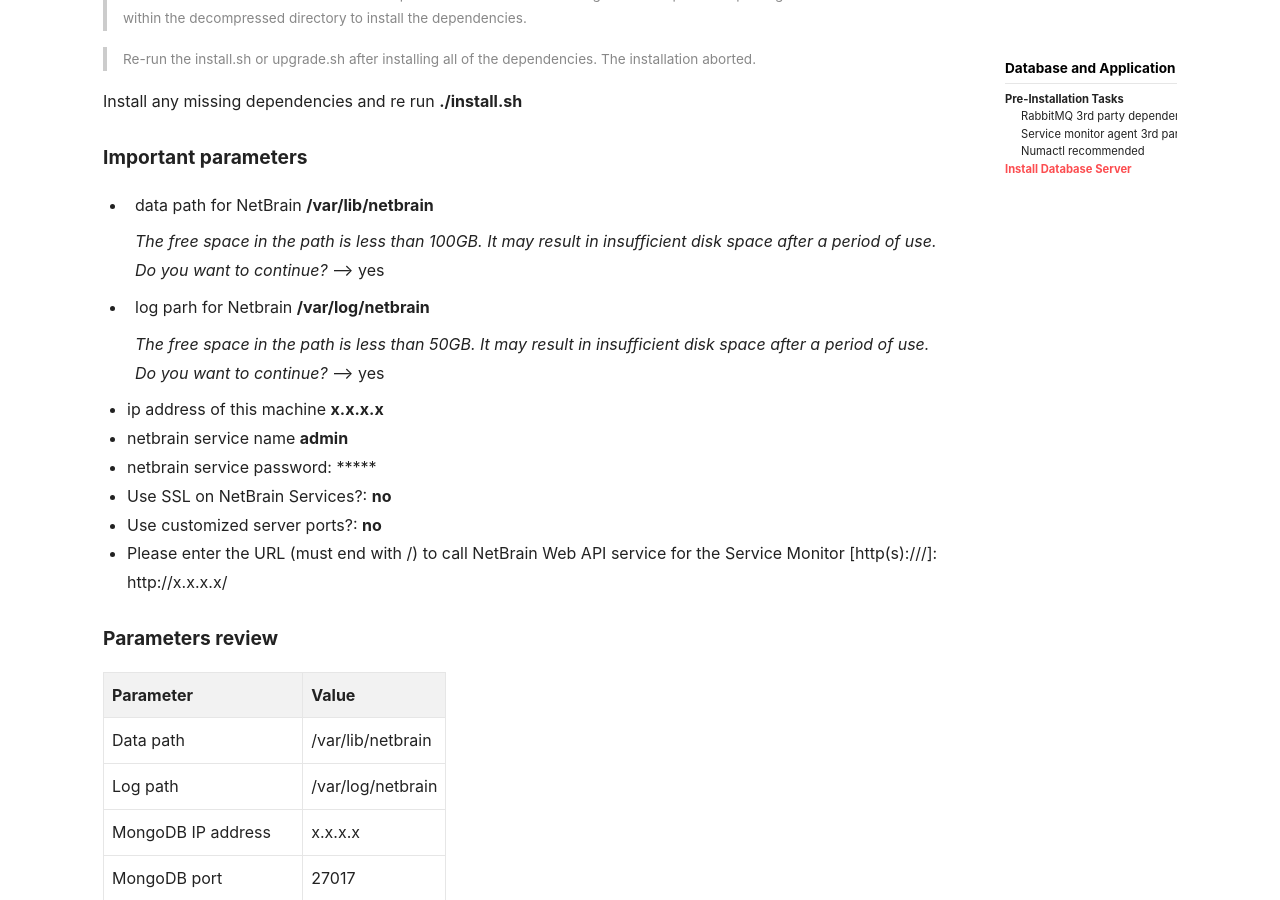
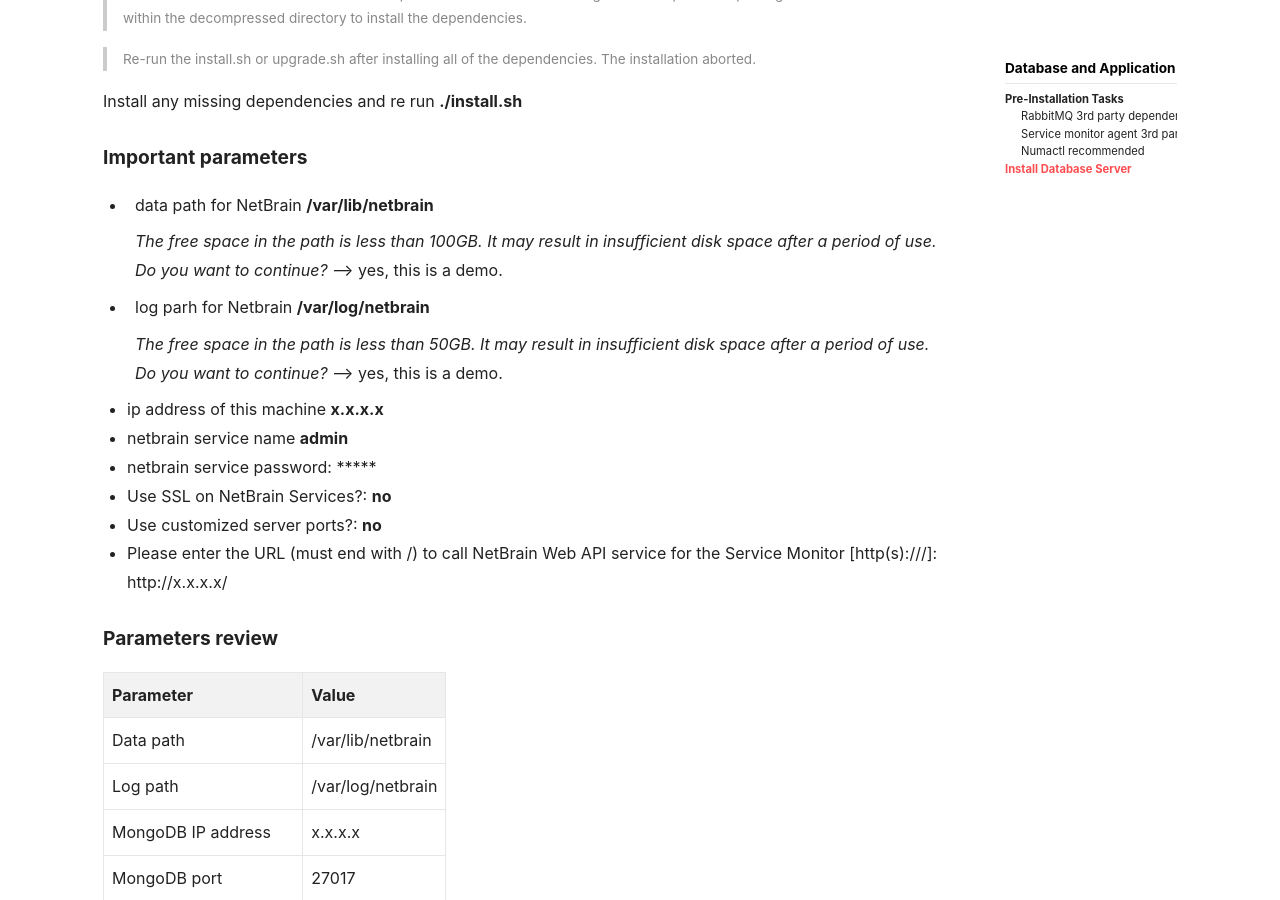
Before and after one commit to amarinjs/sitio, a Jekyll site: the page built from _posts/2019-12-12-Netbrain-all-in-two.md, in a window 1280 px wide and 900 px high, scrolled down 2796 px. Built offline with Jekyll 4.4.1, drawn with Linux system fonts in a browser that asks for light colours; nearby versions of some CDN libraries; comment, search, counter and statistics services are not loaded.

Commit message:
Update 2019-12-12-Netbrain-all-in-two.md

```diff
--- a/_posts/2019-12-12-Netbrain-all-in-two.md
+++ b/_posts/2019-12-12-Netbrain-all-in-two.md
@@ -122,12 +122,12 @@
 
 - data path for NetBrain **/var/lib/netbrain**
 
-	*The free space in the path is less than 100GB. It may result in insufficient disk space after a period of use. Do you want to continue?* --> yes
+	*The free space in the path is less than 100GB. It may result in insufficient disk space after a period of use. Do you want to continue?* --> yes, this is a demo.
 
 
 - log parh for Netbrain **/var/log/netbrain**
 
-	*The free space in the path is less than 50GB. It may result in insufficient disk space after a period of use. Do you want to continue?* --> yes
+	*The free space in the path is less than 50GB. It may result in insufficient disk space after a period of use. Do you want to continue?* --> yes, this is a demo.
 
 - ip address of this machine **x.x.x.x**
 - netbrain service name **admin**
```
